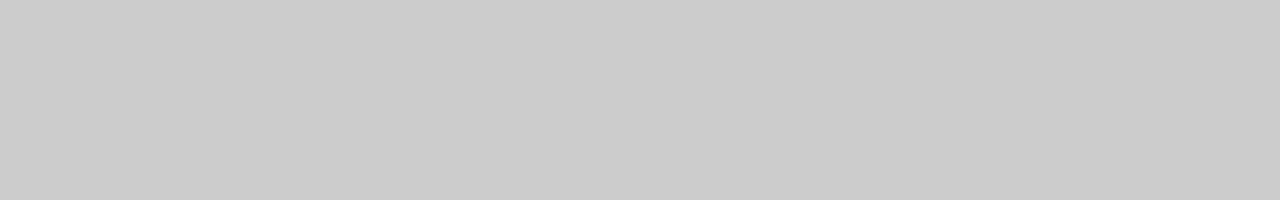
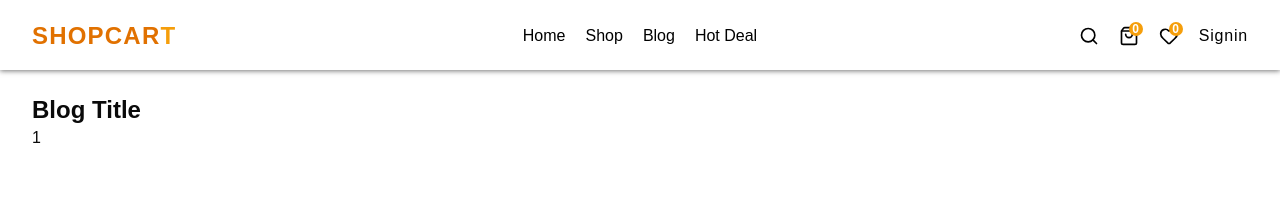
Before and after one commit to Ishaaq-21/Shopcart-Projecdt, a Next.js app: page /blog/1 in a window 1280 px wide. Before the commit this address had no page. Shown: the top 200 px of the page. Built offline with nearby package versions, Linux system fonts and the light colour scheme; no server answers.

Commit message:
feat(blog): build the initial dyanmic empty blog page

```diff
--- /dev/null
+++ b/src/app/(client)/blog/[slug]/page.tsx
@@ -0,0 +1,17 @@
+import Title from "@/components/atoms/Title";
+import Container from "@/components/common/Container";
+import React from "react";
+
+const page = async ({ params }: { params: Promise<{ slug: string }> }) => {
+  const { slug } = await params;
+  return (
+    <div className="pt-6">
+      <Container>
+        <Title>Blog Title</Title>
+        <p>{slug}</p>
+      </Container>
+    </div>
+  );
+};
+
+export default page;
```
